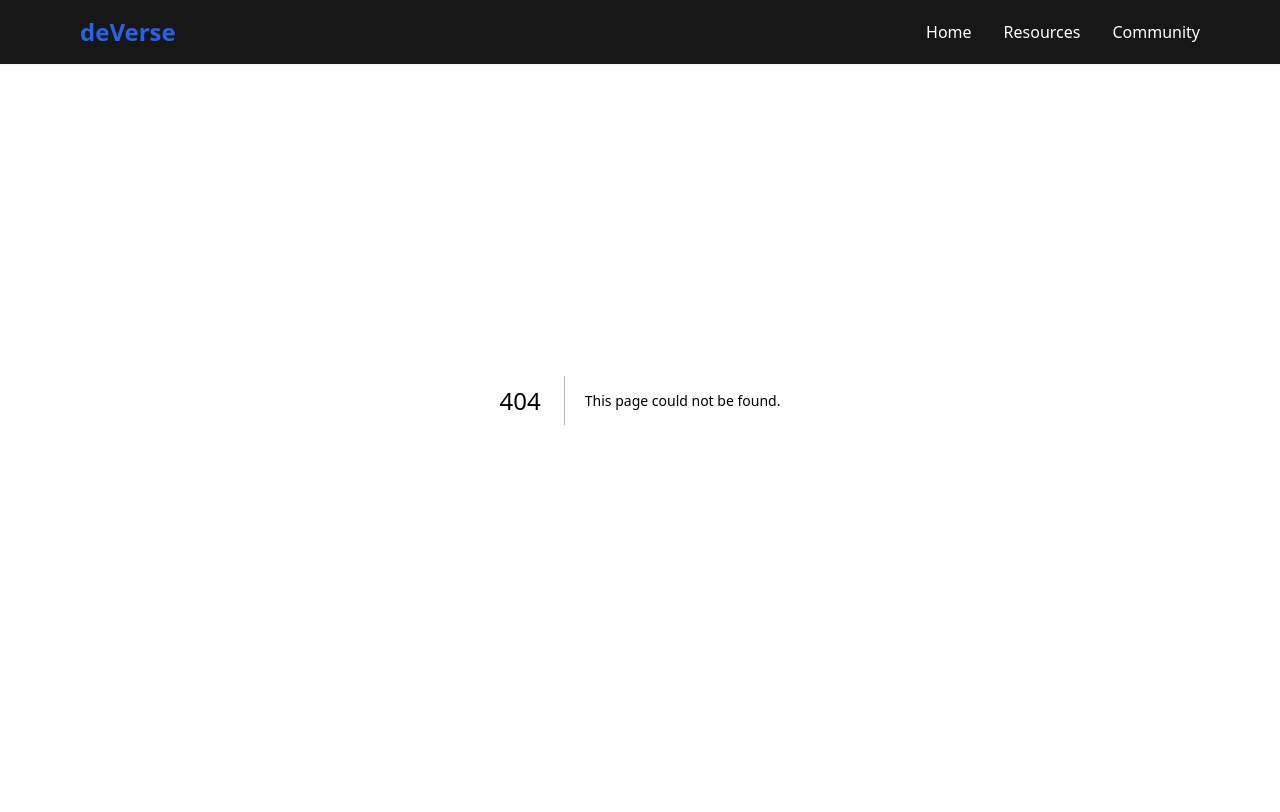
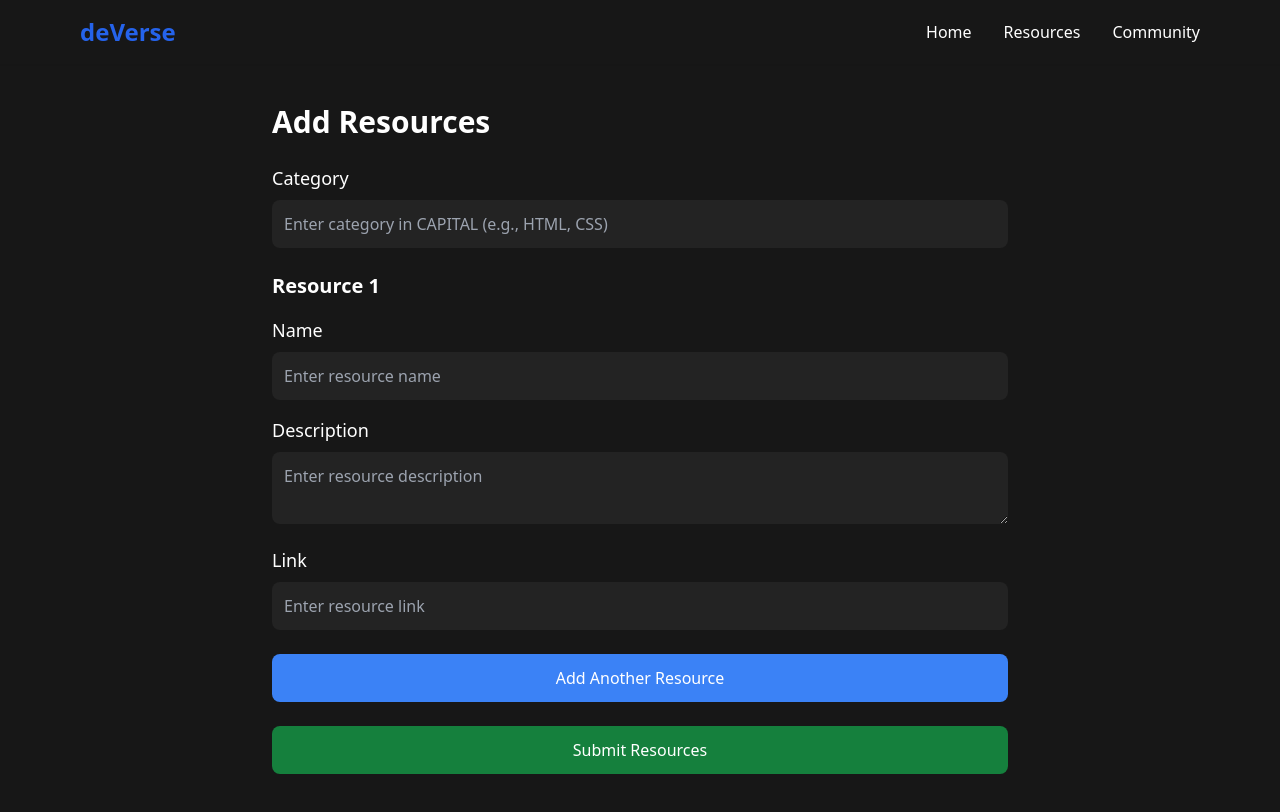
Before and after one commit to abhissh11/devrex, a Next.js app: page /post-resources in a window 1280 px wide. Before the commit this address had no page. Shown: the top 812 px of the page. Built offline with nearby package versions, Linux system fonts and the light colour scheme.

Commit message:
added post page and skeleton

```diff
--- /dev/null
+++ b/src/app/post-resources/page.tsx
@@ -0,0 +1,10 @@
+import PostResourceForm from "@/components/PostResourceForm";
+export default function PostResourcePage() {
+  return (
+    <div className="px-6 md:px-20 bg-base py-20 flex justify-center items-center">
+      <div className="w-[100%] md:w-[70%]">
+        <PostResourceForm />;
+      </div>
+    </div>
+  );
+}
--- a/src/app/resources/[stack]/page.tsx
+++ b/src/app/resources/[stack]/page.tsx
@@ -4,6 +4,7 @@ import { useEffect, useState } from "react";
 import { useParams } from "next/navigation";
 import { MoveUpLeft } from "lucide-react";
 import Link from "next/link";
+import ResourceCardSkeleton from "@/components/ResourceCardSkeleton";
 
 interface Resource {
   name: string;
@@ -41,14 +42,47 @@ export default function StackPage() {
     }
   }, [stack]);
 
-  if (loading)
+  // Show loading state first
+  if (loading) {
+    return (
+      <div className="bg-base min-h-screen py-20 px-6 md:px-28 text-white p-6">
+        <p className="mt-4">Best resources for {stack}:</p>
+
+        {/* Show skeleton cards while loading */}
+        <div className="mt-6 grid grid-cols-1 sm:grid-cols-2 lg:grid-cols-3 gap-5">
+          {Array.from({ length: 6 }).map((_, index) => (
+            <ResourceCardSkeleton key={index} />
+          ))}
+        </div>
+
+        <div className="flex justify-between gap-2 items-center">
+          <h1 className="text-xl text-white font-bold capitalize">
+            {stack} Resources failed to Load..
+          </h1>
+          <Link href={"/resources"}>
+            <button className="text-lg bg-chase flex gap-1 items-center rounded-lg px-4 py-2 md:px-6 md:py-3 group ">
+              <span className="bg-blue-500 p-1 rounded-full group-hover:-rotate-45 group-hover:bg-blue-600 transition-all duration-100">
+                <MoveUpLeft />
+              </span>
+              Go to Dashboard
+            </button>
+          </Link>
+        </div>
+      </div>
+    );
+  }
+
+  // Show error state if there's an error
+  if (error) {
     return (
       <div className="bg-base flex justify-center items-center h-screen">
-        <p className="text-center text-white mt-10">Loading...</p>;
+        <p className="text-center text-red-500">{error}</p>
       </div>
     );
-  if (error) return <p className="text-center mt-10 text-red-500">{error}</p>;
-  if (!data || data.length === 0)
+  }
+
+  // Show empty state if no data is found
+  if (!data || data.length === 0) {
     return (
       <div className="bg-base flex flex-col gap-8 justify-center items-center py-40 h-screen">
         <p className="text-center text-lg mt-10 text-white">
@@ -64,7 +98,9 @@ export default function StackPage() {
         </Link>
       </div>
     );
+  }
 
+  // Show actual resource cards when data is loaded
   return (
     <div className="bg-base min-h-screen py-20 px-6 md:px-28 text-white p-6">
       <div className="flex justify-between gap-2 items-center">
--- /dev/null
+++ b/src/components/PostResourceForm.tsx
@@ -0,0 +1,186 @@
+"use client";
+
+import { useState } from "react";
+import { useRouter } from "next/navigation";
+
+interface Resource {
+  name: string;
+  description: string;
+  link: string;
+}
+
+export default function PostResourceForm() {
+  const router = useRouter();
+  const [category, setCategory] = useState("");
+  const [resources, setResources] = useState<Resource[]>([
+    { name: "", description: "", link: "" },
+  ]);
+  const [loading, setLoading] = useState(false);
+  const [error, setError] = useState<string | null>(null);
+
+  // Handle adding a new resource input field
+  const addResource = () => {
+    setResources([...resources, { name: "", description: "", link: "" }]);
+  };
+
+  // Handle removing a resource input field
+  const removeResource = (index: number) => {
+    const updatedResources = resources.filter((_, i) => i !== index);
+    setResources(updatedResources);
+  };
+
+  const handleSubmit = async (e: React.FormEvent) => {
+    e.preventDefault();
+    setLoading(true);
+    setError(null);
+
+    try {
+      const response = await fetch("/api/resources", {
+        method: "POST",
+        headers: {
+          "Content-Type": "application/json",
+        },
+        body: JSON.stringify({ category, resources }),
+      });
+
+      if (!response.ok) {
+        throw new Error("Failed to add resources");
+      }
+
+      const data = await response.json();
+      console.log("Resources added successfully:", data);
+
+      // Redirect to the resources page after successful submission
+      router.push(`/resources/${category.toLowerCase()}`);
+    } catch (error) {
+      console.error("Error adding resources:", error);
+      setError("Failed to add resources. Please try again.");
+    } finally {
+      setLoading(false);
+    }
+  };
+
+  return (
+    <div className="bg-base min-h-screen text-white p-6 w-full ">
+      <h1 className="text-3xl font-bold mb-6">Add Resources</h1>
+      <form onSubmit={handleSubmit} className="space-y-6">
+        {/* Category Input */}
+        <div>
+          <label htmlFor="category" className="block text-lg font-medium mb-2">
+            Category
+          </label>
+          <input
+            type="text"
+            id="category"
+            value={category}
+            onChange={(e) => setCategory(e.target.value)}
+            placeholder="Enter category in CAPITAL (e.g., HTML, CSS)"
+            className="w-full p-3 bg-chase text-white rounded-lg focus:outline-none focus:ring-2 focus:ring-blue-500"
+            required
+          />
+        </div>
+
+        {/* Resource Inputs */}
+        {resources.map((resource, index) => (
+          <div key={index} className="space-y-4">
+            <div className="flex justify-between items-center">
+              <h2 className="text-xl font-semibold">Resource {index + 1}</h2>
+              {resources.length > 1 && (
+                <button
+                  type="button"
+                  onClick={() => removeResource(index)}
+                  className="text-red-500 hover:text-red-600"
+                >
+                  Remove
+                </button>
+              )}
+            </div>
+            <div>
+              <label
+                htmlFor={`name-${index}`}
+                className="block text-lg font-medium mb-2"
+              >
+                Name
+              </label>
+              <input
+                type="text"
+                id={`name-${index}`}
+                value={resource.name}
+                onChange={(e) => {
+                  const updatedResources = [...resources];
+                  updatedResources[index].name = e.target.value;
+                  setResources(updatedResources);
+                }}
+                placeholder="Enter resource name"
+                className="w-full p-3 bg-chase text-white rounded-lg focus:outline-none focus:ring-2 focus:ring-blue-500"
+                required
+              />
+            </div>
+            <div>
+              <label
+                htmlFor={`description-${index}`}
+                className="block text-lg font-medium mb-2"
+              >
+                Description
+              </label>
+              <textarea
+                id={`description-${index}`}
+                value={resource.description}
+                onChange={(e) => {
+                  const updatedResources = [...resources];
+                  updatedResources[index].description = e.target.value;
+                  setResources(updatedResources);
+                }}
+                placeholder="Enter resource description"
+                className="w-full p-3 bg-chase text-white rounded-lg focus:outline-none focus:ring-2 focus:ring-blue-500"
+                required
+              />
+            </div>
+            <div>
+              <label
+                htmlFor={`link-${index}`}
+                className="block text-lg font-medium mb-2"
+              >
+                Link
+              </label>
+              <input
+                type="url"
+                id={`link-${index}`}
+                value={resource.link}
+                onChange={(e) => {
+                  const updatedResources = [...resources];
+                  updatedResources[index].link = e.target.value;
+                  setResources(updatedResources);
+                }}
+                placeholder="Enter resource link"
+                className="w-full p-3 bg-chase text-white rounded-lg focus:outline-none focus:ring-2 focus:ring-blue-500"
+                required
+              />
+            </div>
+          </div>
+        ))}
+
+        {/* Add Resource Button */}
+        <button
+          type="button"
+          onClick={addResource}
+          className="w-full p-3 bg-blue-500 text-white rounded-lg hover:bg-blue-600 transition-all"
+        >
+          Add Another Resource
+        </button>
+
+        {/* Submit Button */}
+        <button
+          type="submit"
+          disabled={loading}
+          className="w-full p-3 bg-green-700 text-white rounded-lg hover:bg-green-600 transition-all disabled:bg-green-400"
+        >
+          {loading ? "Submitting..." : "Submit Resources"}
+        </button>
+
+        {/* Error Message */}
+        {error && <p className="text-red-500 text-center mt-4">{error}</p>}
+      </form>
+    </div>
+  );
+}
--- /dev/null
+++ b/src/components/ResourceCardSkeleton.tsx
@@ -0,0 +1,16 @@
+import React from "react";
+
+const ResourceCardSkeleton: React.FC = () => {
+  return (
+    <div className="p-6 bg-chase text-white rounded-lg shadow-md hover:shadow-lg duration-100 cursor-pointer hover:-translate-y-1 transition-all">
+      <div className="animate-pulse">
+        <div className="h-6 bg-gray-400 rounded w-3/4 mb-4"></div>
+        <div className="h-4 bg-gray-400 rounded w-full mb-2"></div>
+        <div className="h-4 bg-gray-400 rounded w-5/6 mb-4"></div>
+        <div className="h-4 bg-gray-400 rounded w-1/2"></div>
+      </div>
+    </div>
+  );
+};
+
+export default ResourceCardSkeleton;
```
